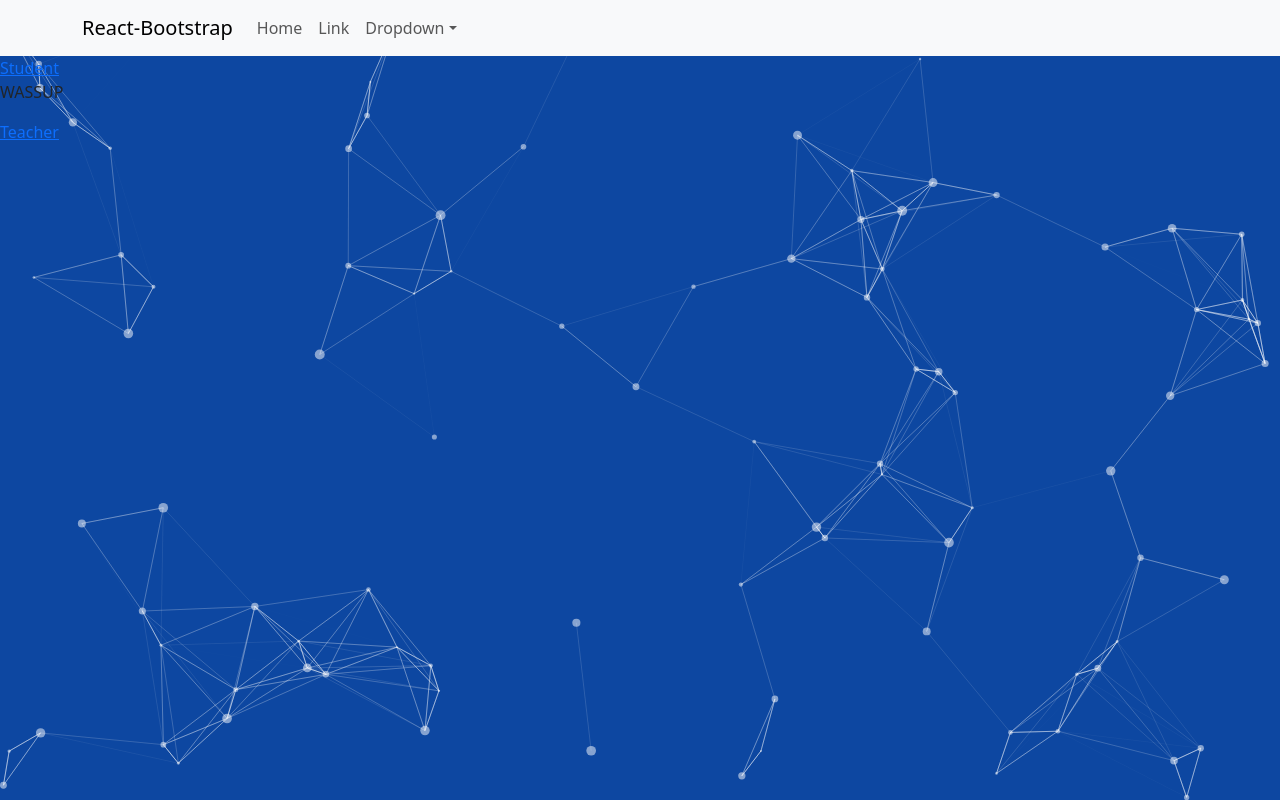
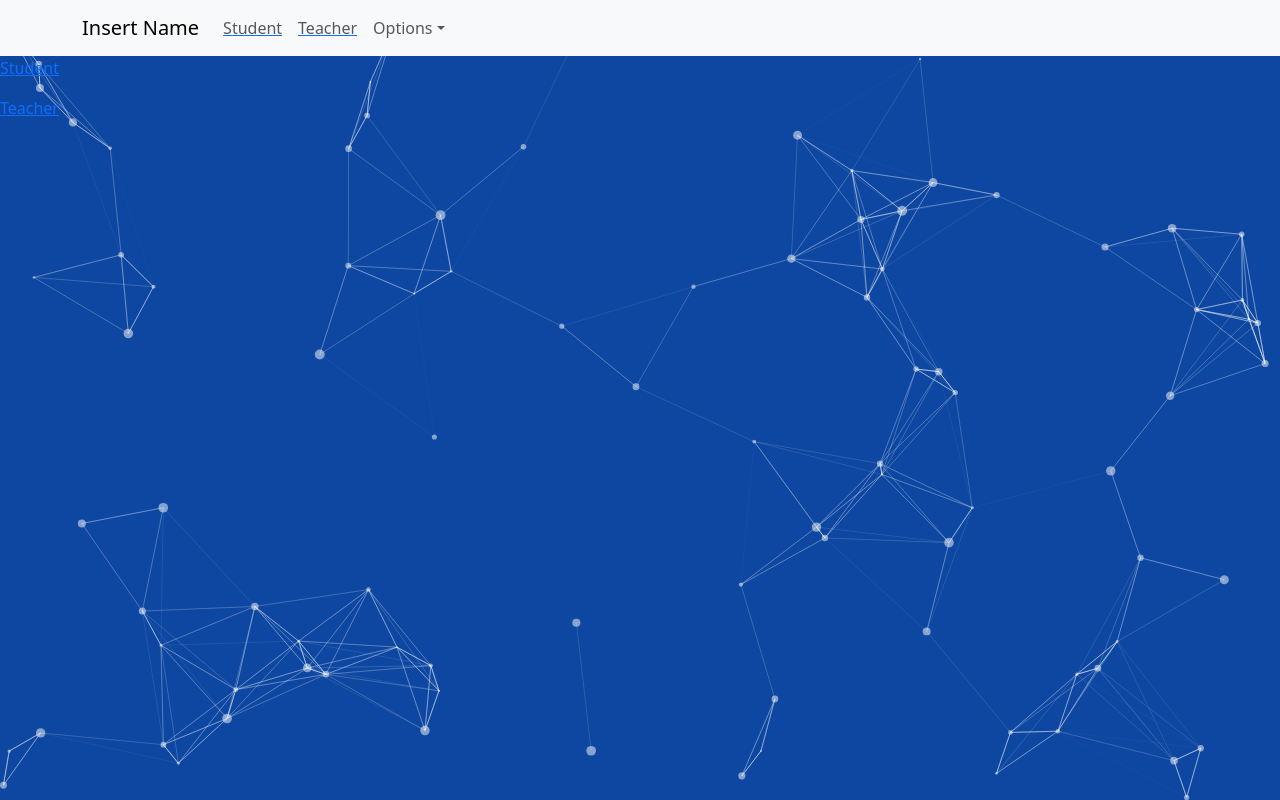
Before and after one commit to RickeyZh/ignitionhacks2023, a React (Create React App) app: page / in a window 1280 px wide. Built offline with nearby package versions, Linux system fonts and the light colour scheme.

Commit message:
Added navbar buttons

```diff
--- a/src/App.css
+++ b/src/App.css
@@ -49,7 +49,7 @@
   align-items: center;
   justify-content: center;
   font-size: calc(10px + 2vmin);
-  color: white;
+  color: rgb(52, 43, 43);
 }
 
 .App-link {
--- a/src/Components/Navbar.js
+++ b/src/Components/Navbar.js
@@ -2,18 +2,21 @@ import Container from "react-bootstrap/Container";
 import Nav from "react-bootstrap/Nav";
 import Navbar from "react-bootstrap/Navbar";
 import NavDropdown from "react-bootstrap/NavDropdown";
+import { NavLink } from "react-router-dom";
 
 function Navi() {
   return (
     <Navbar expand="lg" className="bg-body-tertiary">
       <Container>
-        <Navbar.Brand href="#home">React-Bootstrap</Navbar.Brand>
+        <Navbar.Brand href="#home">Insert Name</Navbar.Brand>
         <Navbar.Toggle aria-controls="basic-navbar-nav" />
         <Navbar.Collapse id="basic-navbar-nav">
           <Nav className="me-auto">
-            <Nav.Link href="#home">Home</Nav.Link>
-            <Nav.Link href="#link">Link</Nav.Link>
-            <NavDropdown title="Dropdown" id="basic-nav-dropdown">
+            <NavLink to="/student"> <Nav.Link href="#home">Student</Nav.Link></NavLink>
+
+            <NavLink to="/teacher"> <Nav.Link href="#link">Teacher</Nav.Link></NavLink>
+
+            <NavDropdown title="Options" id="basic-nav-dropdown">
               <NavDropdown.Item href="#action/3.1">Action</NavDropdown.Item>
               <NavDropdown.Item href="#action/3.2">
                 Another action
--- a/src/Pages/Home.js
+++ b/src/Pages/Home.js
@@ -7,11 +7,7 @@ export default function Home() {
         <Particles />
 
         <Link to="/student"> Student </Link>
-        <p>
-            WASSUP
-        </p>
-
-
+        <p></p>
         <Link to="/teacher"> Teacher </Link>
 
     </div>
--- a/src/Pages/Student.js
+++ b/src/Pages/Student.js
@@ -5,6 +5,7 @@ export default function Student() {
         <div>
             <Emotion />
             <VerticalProgress progress={19} />
+
         </div>
     )
 }
```
